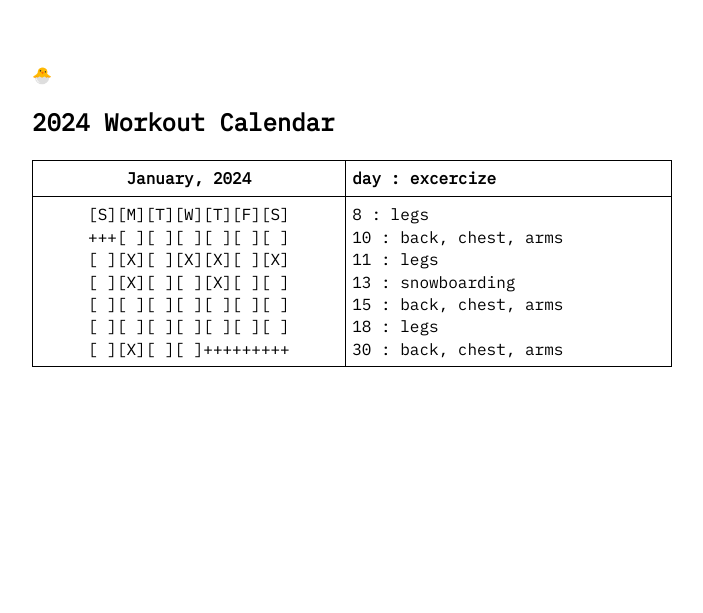
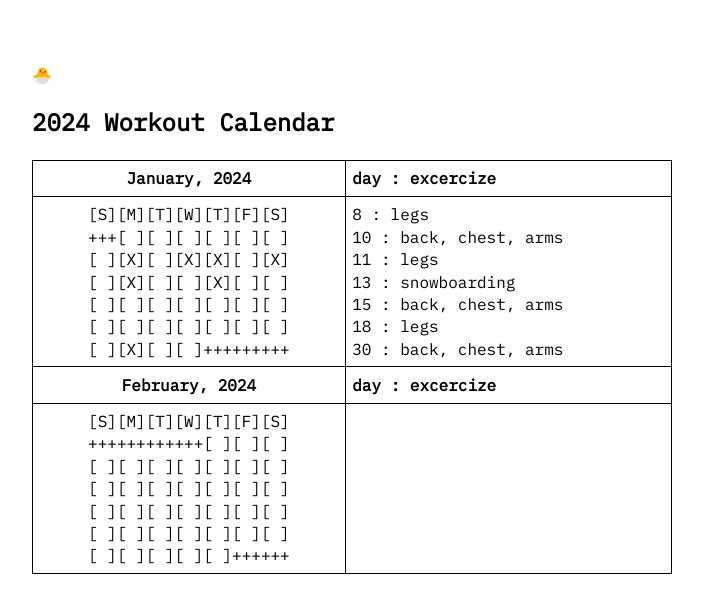
Before and after one commit to prolkh/prolkh.github.io, a Jekyll site: the page built from 2024-workout-calendar.md, in a window 1280 px wide. Shown: the top 613 px of the page, without its empty margins (288-991 px from the left). Built offline with Jekyll 4.4.1, drawn with Linux system fonts in a browser that asks for light colours.

Commit message:
Update 2024_workout_calendar.yml

```diff
--- a/_data/2024_workout_calendar.yml
+++ b/_data/2024_workout_calendar.yml
@@ -17,3 +17,16 @@ entries:
         15 : back, chest, arms<br>
         18 : legs<br>
         30 : back, chest, arms<br>'
+
+  - head1: 'February, 2024'
+    head2: 'day : excercize'
+    body1:
+       '[S][M][T][W][T][F][S]<br>
+        ++++++++++++[ ][ ][ ]<br>
+        [ ][ ][ ][ ][ ][ ][ ]<br>
+        [ ][ ][ ][ ][ ][ ][ ]<br>
+        [ ][ ][ ][ ][ ][ ][ ]<br>
+        [ ][ ][ ][ ][ ][ ][ ]<br>
+        [ ][ ][ ][ ][ ]++++++'
+    body2:
+       ''
```
